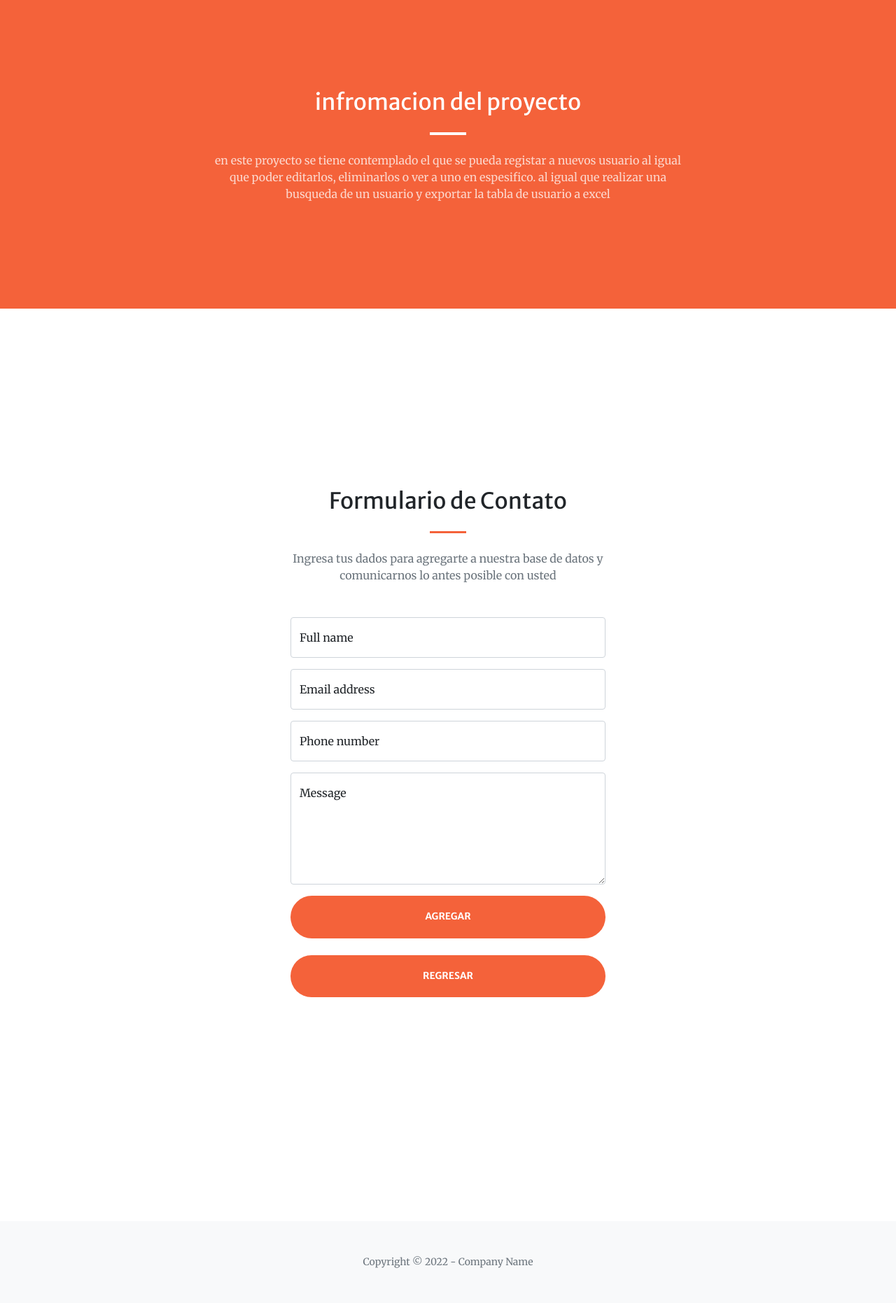
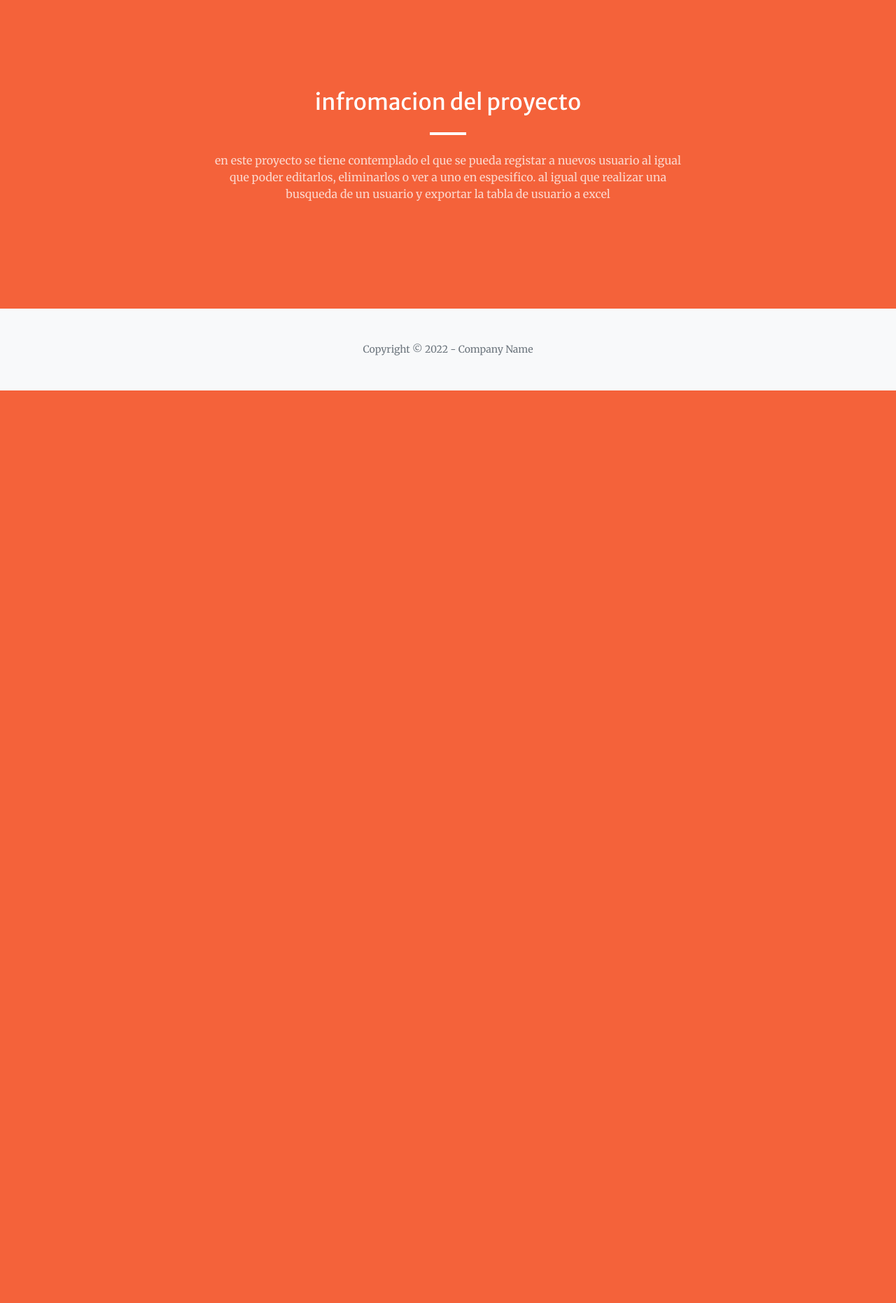
Before and after one commit to CubiRubick/PruebaTecnicaPython, a Django app: page /inicio/ in a window 1280 px wide. Shown: the part 801-2663 px from the top of the page at 70% size. After the commit the page ends 1359 px from the top, so only its background shows below. Run offline with Django 4.2, Linux system fonts and the light colour scheme; some libraries are stand-ins or nearby versions.

Commit message:
remove forms in dash

```diff
--- a/template/cliente_dash.html
+++ b/template/cliente_dash.html
@@ -49,84 +49,5 @@
                 </div>
             </div>
         </section>
-        <section class="page-section">
-        <div class="container px-4 px-lg-5">
-                <div class="row gx-4 gx-lg-5 justify-content-center">
-                        <form method="post">
-    {% csrf_token %}
-    <section class="page-section" id="contact">
-            <div class="container px-4 px-lg-5">
-                <div class="row gx-4 gx-lg-5 justify-content-center">
-                    <div class="col-lg-8 col-xl-6 text-center">
-                        <h2 class="mt-0">Formulario de Contato</h2>
-                        <hr class="divider" />
-                        <p class="text-muted mb-5">Ingresa tus dados para agregarte a nuestra base de datos y comunicarnos lo antes posible con usted</p>
-                    </div>
-                </div>
-                <div class="row gx-4 gx-lg-5 justify-content-center mb-5">
-                    <div class="col-lg-6">
-                        <!-- * * * * * * * * * * * * * * *-->
-                        <!-- * * SB Forms Contact Form * *-->
-                        <!-- * * * * * * * * * * * * * * *-->
-                        <!-- This form is pre-integrated with SB Forms.-->
-                        <!-- To make this form functional, sign up at-->
-                        <!-- https://startbootstrap.com/solution/contact-forms-->
-                        <!-- to get an API token!-->
-                            <!-- Name input-->
-                            <div class="form-floating mb-3">
-                                <input class="form-control" name="nombre" required id="id_nombre" type="text" placeholder="Enter your name..." data-sb-validations="required" />
-                                <label for="id_nombre">Full name</label>
-                                <div class="invalid-feedback" data-sb-feedback="id_nombre:required">A name is required.</div>
-                            </div>
-                            <!-- Email address input-->
-                            <div class="form-floating mb-3">
-                                <input class="form-control" name="email" required id="id_email" type="email" placeholder="name@example.com" data-sb-validations="required,email" />
-                                <label for="id_email">Email address</label>
-                                <div class="invalid-feedback" data-sb-feedback="id_email:required">An email is required.</div>
-                                <div class="invalid-feedback" data-sb-feedback="id_email:email">Email is not valid.</div>
-                            </div>
-                            <!-- Phone number input-->
-                            <div class="form-floating mb-3">
-                                <input class="form-control" name="numeroT" required id="id_numeroT" type="number" placeholder="(123) 456-7890" data-sb-validations="required" />
-                                <label for="id_numeroT">Phone number</label>
-                                <div class="invalid-feedback" data-sb-feedback="id_numeroT:required">A phone number is required.</div>
-                            </div>
-                            <!-- Message input-->
-                            <div class="form-floating mb-3">
-                                <textarea class="form-control" name="descripcion" required id="id_descripcion" type="text" placeholder="Enter your message here..." style="height: 10rem" data-sb-validations="required"></textarea>
-                                <label for="id_descripcion">Message</label>
-                                <div class="invalid-feedback" data-sb-feedback="id_descripcion:required">A message is required.</div>
-                            </div>
-                            <!-- Submit success message-->
-                            <!---->
-                            <!-- This is what your users will see when the form-->
-                            <!-- has successfully submitted-->
-                            <div class="d-none" id="submitSuccessMessage">
-                                <div class="text-center mb-3">
-                                    <div class="fw-bolder">Form submission successful!</div>
-                                    To activate this form, sign up at
-                                    <br />
-                                </div>
-                            </div>
-                            <!-- Submit error message-->
-                            <!---->
-                            <!-- This is what your users will see when there is-->
-                            <!-- an error submitting the form-->
-                            <div class="d-none" id="submitErrorMessage"><div class="text-center text-danger mb-3">Error sending message!</div></div>
-                            <!-- Submit Button-->
-                            <div class="d-grid"><button class="btn btn-primary btn-xl" id="submitButton" type="submit" value= "submit">Agregar</button></div>
-                            <br />
-                            <div class="text-center mb-3 d-grid">
-                <a class="btn btn-primary btn-xl" href="{% url "porfolio:dash" %}">Regresar</a>
-                </div>
-                    </div>
-                </div>
-            </div>
-        </section>
-</form>
-                    </div>
-                </div>
-            </div>
-        </section>
     </body>
 {% endblock %}
```
